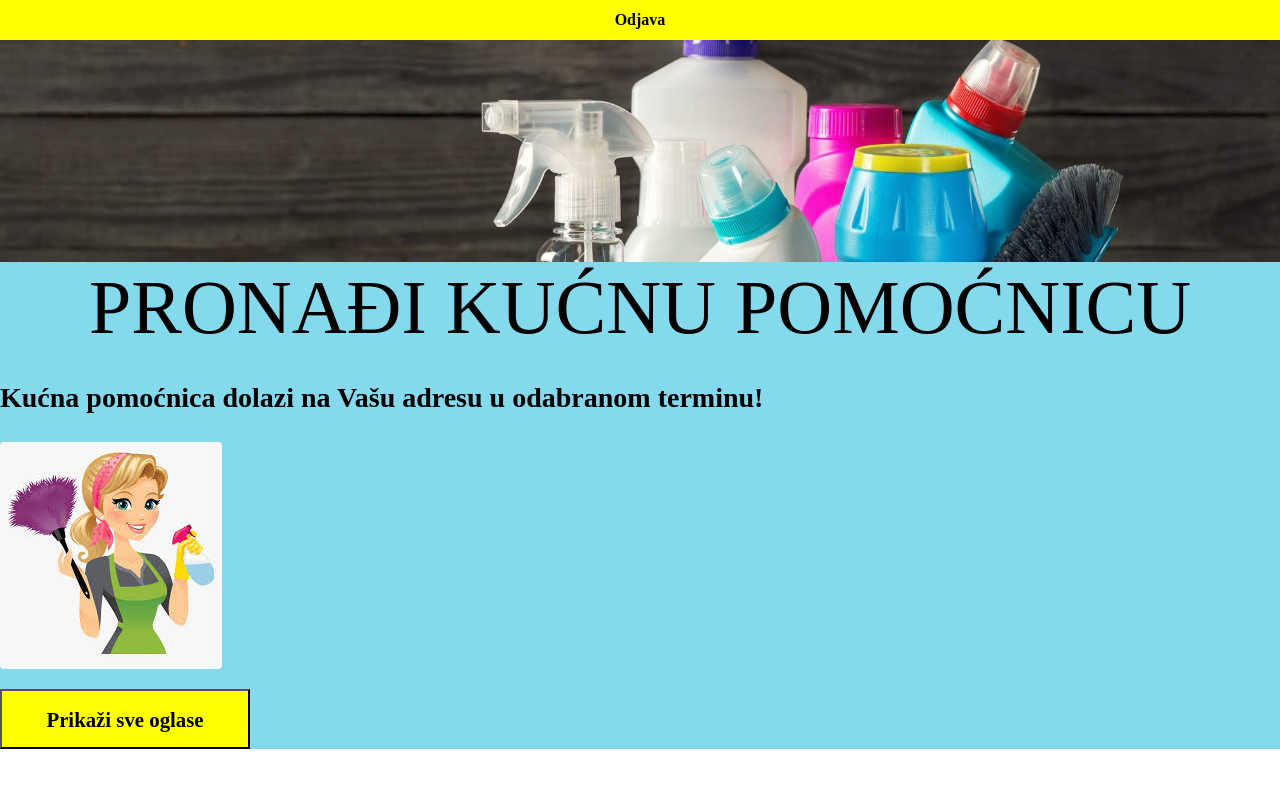
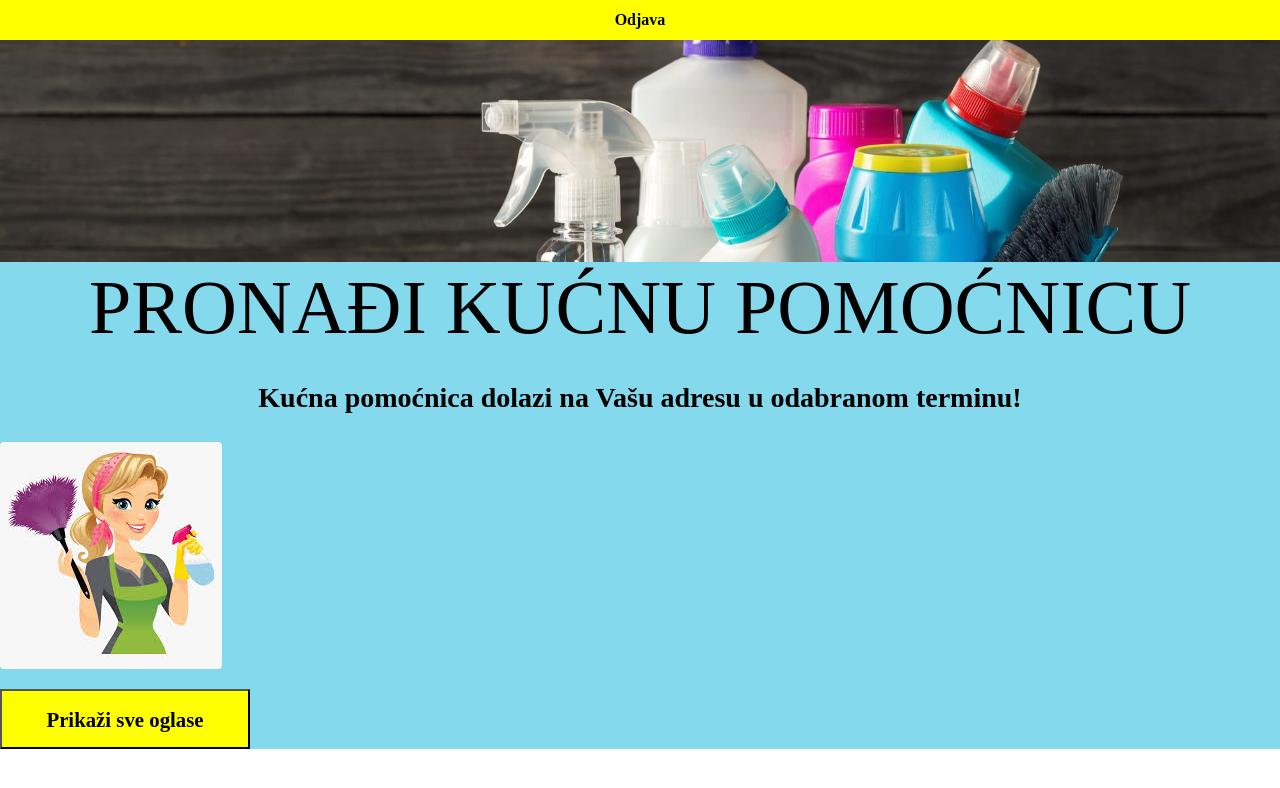
Before and after one commit to Gordana1508/PI-pronadikucnupomocnicu, a Vue app: page /Potvrda in a window 1280 px wide. Shown: the top 788 px of the page. Built offline with nearby package versions, Linux system fonts and the light colour scheme.

Commit message:
Završno uređivanje aplikacije

```diff
--- a/src/views/Naslovna.vue
+++ b/src/views/Naslovna.vue
@@ -65,17 +65,16 @@ import { firebase } from "@/firebase.js";
    color: black;
    font-family: 'Times New Roman';
    font-size: 42px;
-
   }
 .navbar {
   background-color:rgba(128, 216, 236, 0.97);
-
 }
 .nav-link {
   color:black;
   background-color: yellow;
   font-family: 'Times New Roman';
   font-weight: bold;
+  text-align: center;
 }
 .divider{
     height: 50px;
--- a/src/views/Potvrda.vue
+++ b/src/views/Potvrda.vue
@@ -65,6 +65,7 @@ h3{
   color: black;
   font-family: 'Times New Roman';
   font-weight: bold;
+  text-align: center;
 }
 .divider{
   height: 20px;
@@ -78,4 +79,7 @@ button {
   font-family: 'Times New Roman';
   font-weight: bold;
     }
+img {
+    position: centar;
+}
 </style>
```
Also changed, not shown: src/views/Unos_podataka.vue (+5 -5 lines), src/views/Home.vue (indentation only), src/views/Oglasi.vue (indentation only), src/views/Prijava.vue (indentation only), src/views/Registracija.vue (indentation only), 1 other file (tests, documents, lock files or other folders). Lines whose indentation alone changed are shown as unchanged.
